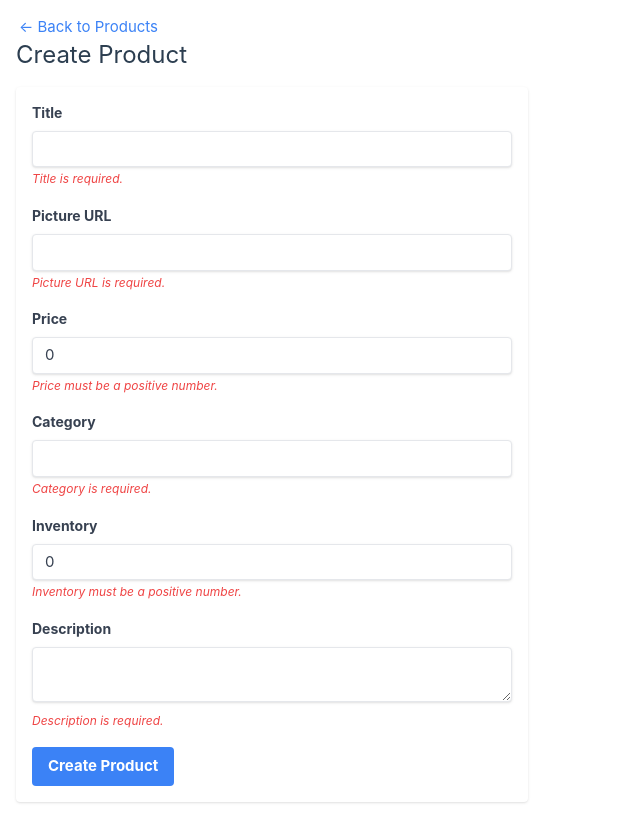
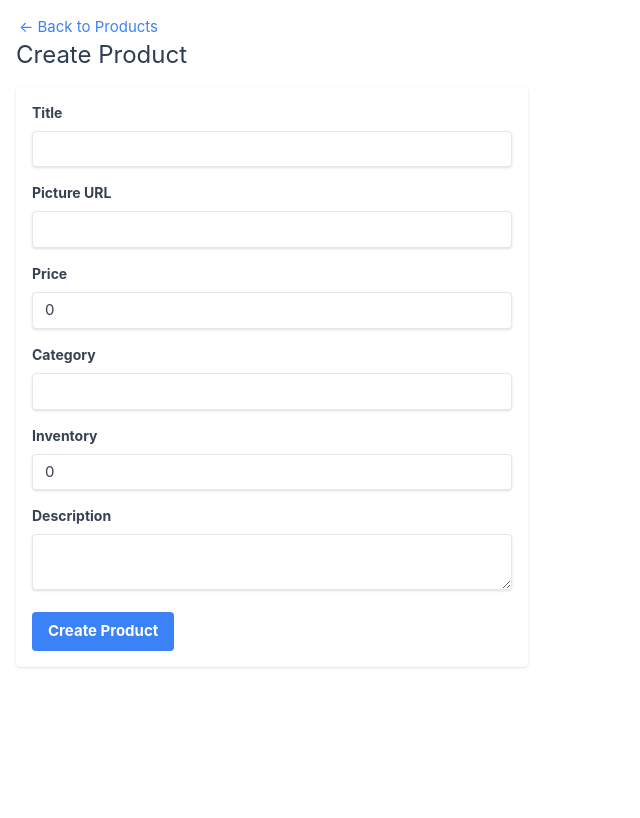
Before and after one commit to brnikita/wix-products-catalog, a Vue app in the folder frontend/: page /create in a window 1280 px wide. Shown: the whole page, without its empty margins (0-640 px from the left). Built offline with nearby package versions, Linux system fonts and the light colour scheme.

Commit message:
feat:  Frontend. Don't show validation before first form submit.

```diff
--- a/frontend/src/App.vue
+++ b/frontend/src/App.vue
@@ -8,7 +8,3 @@ export default {
   name: 'App',
 };
 </script>
-
-<style>
-/* Your styles go here */
-</style>
--- a/frontend/src/components/ProductForm.vue
+++ b/frontend/src/components/ProductForm.vue
@@ -8,7 +8,7 @@
         type="text"
         class="shadow appearance-none border rounded w-full py-2 px-3 text-gray-700 leading-tight focus:outline-none focus:shadow-outline"
       />
-      <span v-if="!validations.title" class="text-red-500 text-xs italic">Title is required.</span>
+      <span v-if="showErrors.title" class="text-red-500 text-xs italic">Title is required.</span>
     </div>
     <div class="mb-4">
       <label for="picture" class="block text-gray-700 text-sm font-bold mb-2">Picture URL</label>
@@ -18,7 +18,7 @@
         type="text"
         class="shadow appearance-none border rounded w-full py-2 px-3 text-gray-700 leading-tight focus:outline-none focus:shadow-outline"
       />
-      <span v-if="!validations.picture" class="text-red-500 text-xs italic">Picture URL is required.</span>
+      <span v-if="showErrors.picture" class="text-red-500 text-xs italic">Picture URL is required.</span>
     </div>
     <div class="mb-4">
       <label for="price" class="block text-gray-700 text-sm font-bold mb-2">Price</label>
@@ -29,7 +29,7 @@
         step="1"
         class="shadow appearance-none border rounded w-full py-2 px-3 text-gray-700 leading-tight focus:outline-none focus:shadow-outline"
       />
-      <span v-if="!validations.price" class="text-red-500 text-xs italic">Price must be a positive number.</span>
+      <span v-if="showErrors.price" class="text-red-500 text-xs italic">Price must be a positive number.</span>
     </div>
     <div class="mb-4">
       <label for="category" class="block text-gray-700 text-sm font-bold mb-2">Category</label>
@@ -39,7 +39,7 @@
         type="text"
         class="shadow appearance-none border rounded w-full py-2 px-3 text-gray-700 leading-tight focus:outline-none focus:shadow-outline"
       />
-      <span v-if="!validations.category" class="text-red-500 text-xs italic">Category is required.</span>
+      <span v-if="showErrors.category" class="text-red-500 text-xs italic">Category is required.</span>
     </div>
     <div class="mb-4">
       <label for="inventory" class="block text-gray-700 text-sm font-bold mb-2">Inventory</label>
@@ -49,7 +49,7 @@
         type="number"
         class="shadow appearance-none border rounded w-full py-2 px-3 text-gray-700 leading-tight focus:outline-none focus:shadow-outline"
       />
-      <span v-if="!validations.inventory" class="text-red-500 text-xs italic">Inventory must be a positive number.</span>
+      <span v-if="showErrors.inventory" class="text-red-500 text-xs italic">Inventory must be a positive number.</span>
     </div>
     <div class="mb-4">
       <label for="description" class="block text-gray-700 text-sm font-bold mb-2">Description</label>
@@ -58,14 +58,14 @@
         v-model="productForm.description"
         class="shadow appearance-none border rounded w-full py-2 px-3 text-gray-700 leading-tight focus:outline-none focus:shadow-outline"
       ></textarea>
-      <span v-if="!validations.description" class="text-red-500 text-xs italic">Description is required.</span>
+      <span v-if="showErrors.description" class="text-red-500 text-xs italic">Description is required.</span>
     </div>
 
     <div class="flex items-center justify-between">
       <button
         type="submit"
         class="bg-blue-500 hover:bg-blue-700 text-white font-bold py-2 px-4 rounded focus:outline-none focus:shadow-outline"
-        :disabled="!isFormValid"
+        :disabled="isFormInValid"
       >
         {{ isEditMode ? 'Update Product' : 'Create Product' }}
       </button>
@@ -74,7 +74,7 @@
 </template>
 
 <script lang="ts">
-import { defineComponent, reactive, computed, watch } from 'vue';
+import { defineComponent, reactive, computed, watch, ref } from 'vue';
 import { useStore } from 'vuex';
 
 export default defineComponent({
@@ -99,18 +99,18 @@ export default defineComponent({
       inventory: 0,
       description: '',
     });
-
-    const validations = reactive({
-      title: computed(() => !!productForm.title),
-      picture: computed(() => !!productForm.picture),
-      price: computed(() => productForm.price > 0),
-      category: computed(() => !!productForm.category),
-      inventory: computed(() => productForm.inventory > 0),
-      description: computed(() => !!productForm.description),
+    const isFormSubmitted = ref(false);
+    const showErrors = reactive({
+      title: computed(() => isFormSubmitted.value && !!!productForm.title),
+      picture: computed(() => isFormSubmitted.value && !!!productForm.picture),
+      price: computed(() => isFormSubmitted.value && !(productForm.price > 0)),
+      category: computed(() => isFormSubmitted.value && !!!productForm.category),
+      inventory: computed(() => isFormSubmitted.value && !(productForm.inventory > 0)),
+      description: computed(() => isFormSubmitted.value && !!!productForm.description),
     });
 
-    const isFormValid = computed(() => {
-      return Object.values(validations).every(validation => validation);
+    const isFormInValid = computed(() => {
+      return Object.values(showErrors).some(validation => validation);
     });
 
     const isEditMode = computed(() => !!props.productId);
@@ -126,7 +126,12 @@ export default defineComponent({
     );
 
     const submitForm = () => {
-      if (!isFormValid.value) return;
+      isFormSubmitted.value = true;
+
+      if (isFormInValid.value) {
+        return;
+      }
+
       if (isEditMode.value) {
         store.dispatch('updateProduct', { ...productForm, id: props.productId });
       } else {
@@ -134,7 +139,7 @@ export default defineComponent({
       }
     };
 
-    return { productForm, submitForm, validations, isFormValid, isEditMode };
+    return { productForm, submitForm, showErrors, isFormInValid, isEditMode };
   },
 });
 </script>
```
